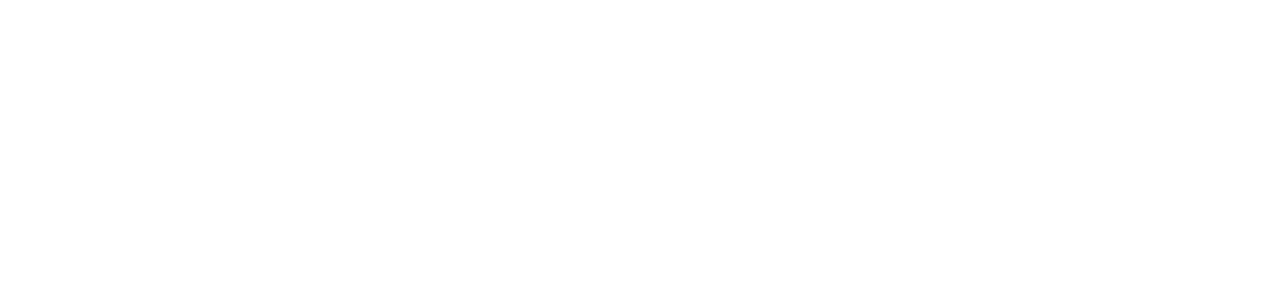
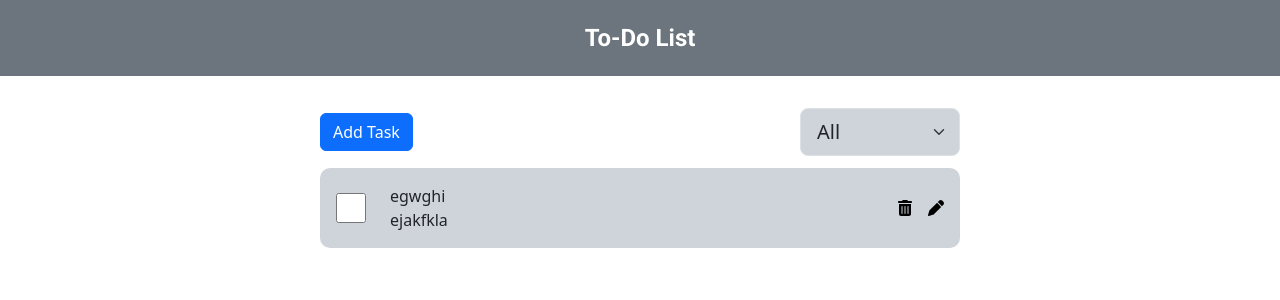
Before and after one commit to DharunDayaal/todo-app, a React (Vite) app: page / in a window 1280 px wide. Shown: the top 300 px of the page. Built offline with nearby package versions, Linux system fonts and the light colour scheme.

Commit message:
Main component completed

```diff
--- a/index.html
+++ b/index.html
@@ -4,9 +4,15 @@
     <meta charset="UTF-8" />
     <meta name="viewport" content="width=device-width, initial-scale=1.0" />
     <title>To-Do App</title>
+    <link href="https://cdn.jsdelivr.net/npm/bootstrap@5.3.3/dist/css/bootstrap.min.css" rel="stylesheet" integrity="sha384-QWTKZyjpPEjISv5WaRU9OFeRpok6YctnYmDr5pNlyT2bRjXh0JMhjY6hW+ALEwIH" crossorigin="anonymous">
+    <link rel="preconnect" href="https://fonts.googleapis.com">
+<link rel="preconnect" href="https://fonts.gstatic.com" crossorigin>
+<link href="https://fonts.googleapis.com/css2?family=Roboto:ital,wght@0,100;0,300;0,400;0,500;0,700;0,900;1,100;1,300;1,400;1,500;1,700;1,900&display=swap" rel="stylesheet">
   </head>
   <body>
     <div id="root"></div>
     <script type="module" src="/src/main.jsx"></script>
+    <script src="https://cdn.jsdelivr.net/npm/@popperjs/core@2.11.8/dist/umd/popper.min.js" integrity="sha384-I7E8VVD/ismYTF4hNIPjVp/Zjvgyol6VFvRkX/vR+Vc4jQkC+hVqc2pM8ODewa9r" crossorigin="anonymous"></script>
+    <script src="https://cdn.jsdelivr.net/npm/bootstrap@5.3.3/dist/js/bootstrap.min.js" integrity="sha384-0pUGZvbkm6XF6gxjEnlmuGrJXVbNuzT9qBBavbLwCsOGabYfZo0T0to5eqruptLy" crossorigin="anonymous"></script>
   </body>
 </html>
--- a/package.json
+++ b/package.json
@@ -10,6 +10,9 @@
     "preview": "vite preview"
   },
   "dependencies": {
+    "@fortawesome/fontawesome-svg-core": "^6.6.0",
+    "@fortawesome/free-solid-svg-icons": "^6.6.0",
+    "@fortawesome/react-fontawesome": "^0.2.2",
     "react": "^18.3.1",
     "react-dom": "^18.3.1"
   },
--- /dev/null
+++ b/src/components/HeaderComponent.jsx
@@ -0,0 +1,14 @@
+import React from 'react'
+import './headerComponent.css'
+
+const HeaderComponet = () => {
+  return (
+    <>
+        <div className="header-text text-lg-center text-center text-md-center text-sm-center text-bg-secondary text-ligth fw-bolder fs-4">
+          To-Do List
+        </div>
+    </>
+  )
+}
+
+export default HeaderComponet
--- /dev/null
+++ b/src/components/MainComponent.jsx
@@ -0,0 +1,52 @@
+import React, { useState } from 'react'
+import './mainComponent.css'
+import { FontAwesomeIcon } from '@fortawesome/react-fontawesome';
+import { faTrashCan, faPen } from '@fortawesome/free-solid-svg-icons';
+
+
+
+const ButtonsComponent = () => {
+
+  const [taskList, setTaskList] = useState("all");
+
+  const handleSelectChange = (e) => {
+    setTaskList(e.target.value)
+  }
+
+  const handleAddTaskButton = (e) => {
+    console.log("Add Task Button clicked")
+  }
+
+  console.log(taskList)
+  return (
+    <>
+      <div className="main">
+        <div className="d-flex justify-content-between align-items-center">
+          <button className="btn btn-primary" onClick={handleAddTaskButton}>Add Task</button>
+          <select onChange={handleSelectChange} className="form-select form-select-lg w-25 bg-dark-subtle text-dark">
+              <option value="all">All</option>
+              <option value="incomplete">Incompleted</option>
+              <option value="completed">Completed</option>
+          </select>
+        </div>
+        <div className=" task-list bg-dark-subtle">
+          <div className="w-100 d-flex justify-content-between align-items-center">
+            <div className="d-flex w-100 w-100 divw gap-4">
+                <input type="checkbox"  name="" id="" />
+                <div className="d-block align-items-center divw">
+                  <p>egwghi</p>
+                  <p>ejakfkla</p>
+                </div>
+            </div>
+            <div className="d-flex justify-content-between align-items-center gap-3">
+              <button><FontAwesomeIcon icon={faTrashCan} /></button>
+              <button><FontAwesomeIcon icon={faPen} /></button>
+            </div>
+          </div>
+        </div>
+      </div>
+    </>
+  )
+}
+
+export default ButtonsComponent
--- /dev/null
+++ b/src/components/headerComponent.css
@@ -0,0 +1,5 @@
+.header-text {
+    width: 100%;
+    padding: 20px;
+    font-family: 'Roboto';
+}
--- /dev/null
+++ b/src/components/mainComponent.css
@@ -0,0 +1,33 @@
+.main {
+    margin: 2rem 20rem;
+}
+
+.task-list {
+    width: 100%;
+    height: fit-content;
+    margin: 12px 0 0 0;
+    border-radius: 10px;
+    padding: 1rem;
+}
+
+p {
+    margin: 0;
+    width: fit-content;
+}
+
+.divw {
+    width: fit-content;
+}
+
+button {
+    border: none;
+    background-color: transparent;
+}
+
+input[type="checkbox"] {
+    width: 30px;
+    border: 1px solid #fff;
+    border-radius: 20px;
+    color: #625e5e;
+    accent-color: #625e5e;
+}
--- a/src/layouts/HomeLayout.jsx
+++ b/src/layouts/HomeLayout.jsx
@@ -1,9 +1,12 @@
 import React from 'react'
+import HeaderComponent from '../components/HeaderComponent'
+import ButtonsComponent from '../components/MainComponent'
 
 const HomeLayout = () => {
   return (
     <>
-
+        <HeaderComponent />
+        <ButtonsComponent />
     </>
   )
 }
```
Also changed, not shown: 1 other file (tests, documents, lock files or other folders).
